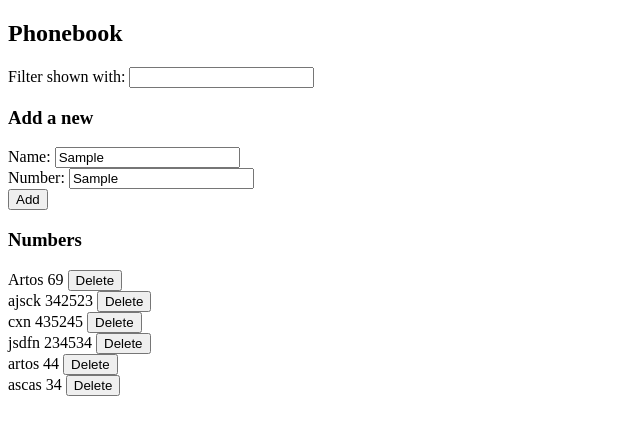
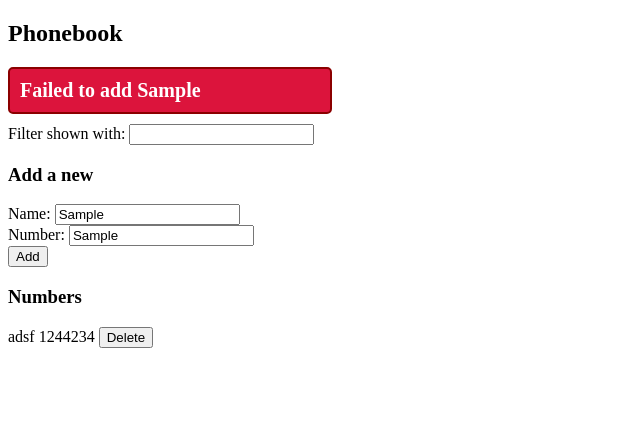
Before and after one commit to harshilshrma/fullStackOpen, a React (Vite) app in the folder part2/phonebook/: page / in a window 1280 px wide. Both pictures are taken after typing "Sample", "Sample" into the empty fields and a click on the button "Add". Shown: the top 434 px of the page, without its empty margins (0-640 px from the left). Built offline with nearby package versions, Linux system fonts and the light colour scheme; no server answers; data requests are answered from the project's data file.

Commit message:
part2 -> ex 2.16, 2.17

```diff
--- a/part2/phonebook/db.json
+++ b/part2/phonebook/db.json
@@ -1,34 +1,9 @@
 {
   "persons": [
     {
-      "id": "a272",
-      "name": "Artos",
-      "number": "69"
-    },
-    {
-      "id": "a450",
-      "name": "ajsck",
-      "number": "342523"
-    },
-    {
-      "id": "4dd4",
-      "name": "cxn",
-      "number": "435245"
-    },
-    {
-      "id": "39e9",
-      "name": "jsdfn",
-      "number": "234534"
-    },
-    {
-      "id": "ed24",
-      "name": "artos",
-      "number": "44"
-    },
-    {
-      "id": "6b3c",
-      "name": "ascas",
-      "number": "34"
+      "id": "1ddd",
+      "name": "adsf",
+      "number": "1244234"
     }
   ]
 }
--- a/part2/phonebook/src/App.jsx
+++ b/part2/phonebook/src/App.jsx
@@ -3,12 +3,16 @@ import PersonForm from './components/PersonForm'
 import Filter from './components/Filter'
 import Persons from './components/Persons'
 import personService from './services/personService'
+import './index.css'
+import Notification from './components/Notification'
 
 const App = () => {
   const [persons, setPersons] = useState([])
   const [newName, setNewName] = useState('')
   const [number, setNumber] = useState('')
   const [searchValue, setSearchValue] = useState('')
+  const [message, setMessage] = useState(null)
+  const [errorMessage, setErrorMessage] = useState(null)
 
   useEffect(() => {
     personService
@@ -46,27 +50,50 @@ const App = () => {
         personService
           .updateNumber(person.id, changedPerson)
           .then(response => {
+            setMessage(`${newName}'s phone number is updated to ${number}!`)
+            setTimeout(() => {
+              setMessage(null);
+            }, 5000)
             setPersons(persons.map(p => p.id !== person.id ? p : response.data));
             setNewName('');
             setNumber('');
             console.log(response);
           })
           .catch(error => {
+            setErrorMessage(`Information of ${person.name} has already been removed from server`)
+            setTimeout(() => {
+              setErrorMessage(null);
+            }, 5000)
+            setPersons(persons.filter(p => p.id !== person.id));
             console.error("error:", error)
           })
       } else {
         console.log(`Number of ${newName} was not changed.`);
+        setNewName('');
+        setNumber('');
       }
     } else {
       personService
         .addPerson(newPerson)
         .then(response => {
+          setMessage(`${newName} has been added with phone number: ${number}`)
+          setTimeout(() => {
+            setMessage(null)
+          }, 5000)
           setPersons(persons.concat(response.data));
           setNewName('');
           setNumber('');
           console.log(response);
         })
         .catch(error => {
+          if (error.response && error.response.status === 400) {
+            setErrorMessage(error.response.data.error)
+          } else {
+            setErrorMessage(`Failed to add ${newName}`)
+          }
+          setTimeout(() => {
+            setErrorMessage(null);
+          }, 5000)
           console.error("error: ", error);
         })
     }
@@ -79,6 +106,10 @@ const App = () => {
       personService
         .deletePerson(person.id)
         .then(response => {
+          setErrorMessage(`${person.name} has been deleted!`)
+          setTimeout(() => {
+            setErrorMessage(null)
+          }, 5000)
           setPersons(persons.filter(p => p.id !== person.id))
           console.log(`person with name ${person.name} deleted.`)
           console.log(response)
@@ -98,6 +129,7 @@ const App = () => {
   return (
     <div>
       <h2>Phonebook</h2>
+      <Notification message={message} errorMessage={errorMessage}></Notification>
       <Filter searchValue={searchValue} handleSearchValueChange={handleSearchValueChange} />
 
       <h3>Add a new</h3>
--- /dev/null
+++ b/part2/phonebook/src/components/Notification.jsx
@@ -0,0 +1,13 @@
+const Notification = ({ message, errorMessage }) => {
+    if (message == null && errorMessage == null) {
+        return null;
+    }
+
+    return (
+        <div className={errorMessage ? "error" : "success"}>
+            {message === null ? errorMessage : message}
+        </div>
+    )
+}
+
+export default Notification;
--- /dev/null
+++ b/part2/phonebook/src/index.css
@@ -0,0 +1,23 @@
+.success {
+    color: rgb(0, 128, 0);
+    background: rgb(240, 255, 240);
+    font-size: 20px;
+    border: 2px solid rgb(0, 128, 0);
+    border-radius: 5px;
+    padding: 10px;
+    margin-bottom: 10px;
+    width: 300px;
+    font-weight: bold;
+}
+
+.error {
+    color: rgb(255, 255, 255);
+    background: rgb(220, 20, 60);
+    font-size: 20px;
+    border: 2px solid rgb(139, 0, 0);
+    border-radius: 5px;
+    padding: 10px;
+    margin-bottom: 10px;
+    width: 300px;
+    font-weight: bold;
+}
```
